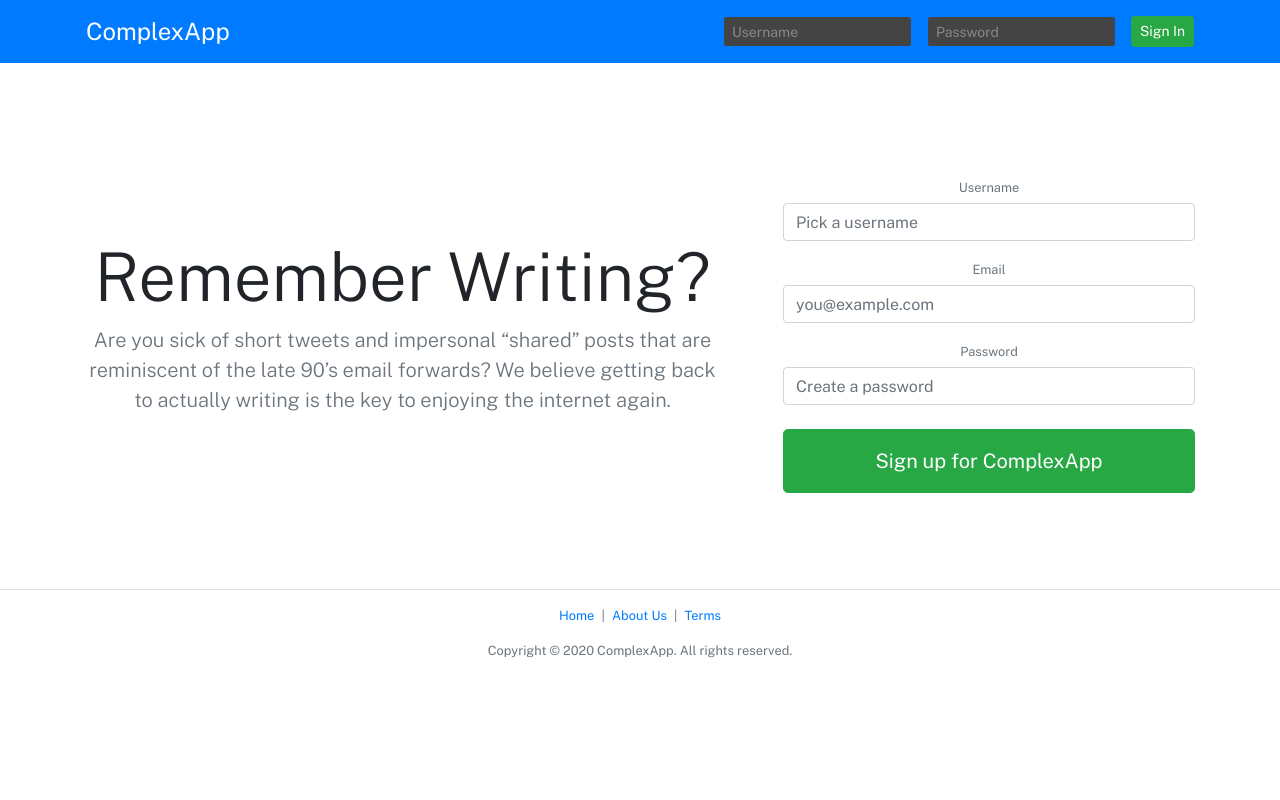
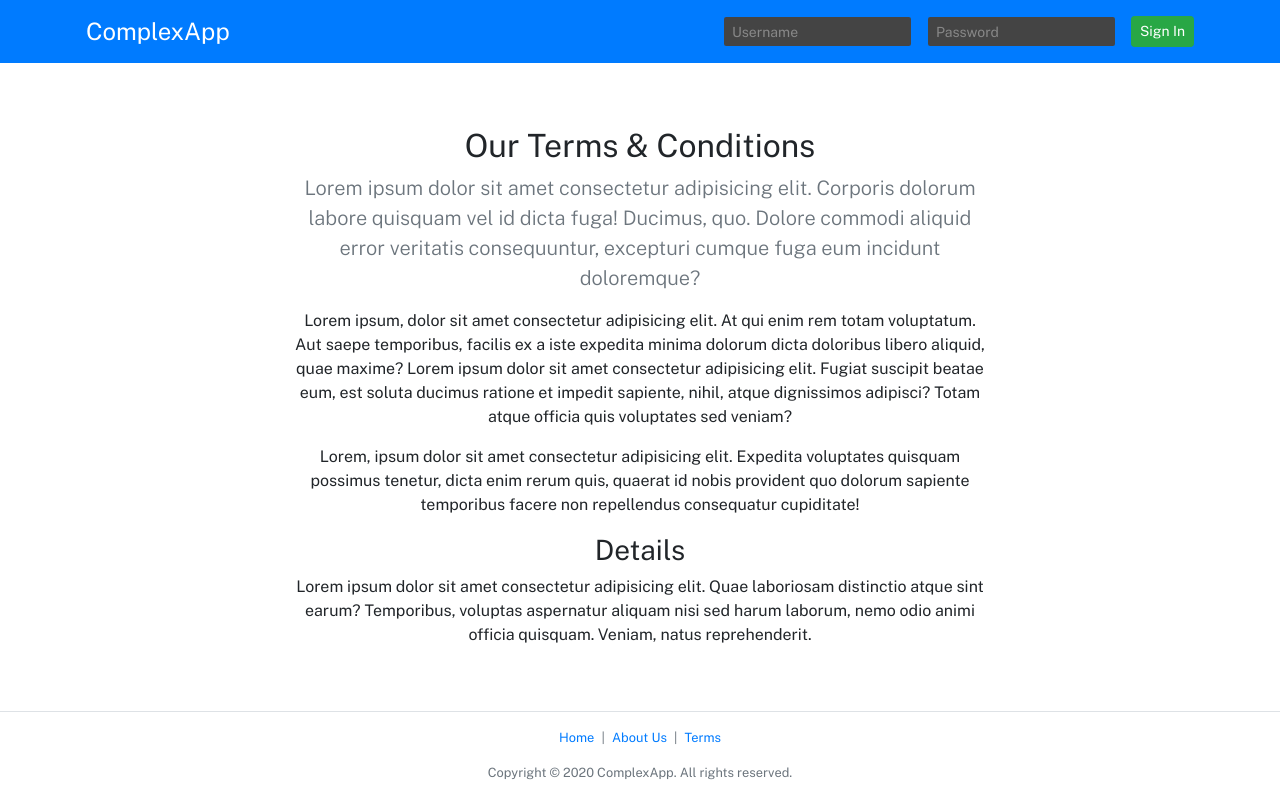
Before and after one commit to dariusz75/react-complex-app, a React (Create React App) app: page /terms in a window 1280 px wide. Built offline with nearby package versions, Linux system fonts and the light colour scheme.

Commit message:
routing implemented

```diff
--- a/package.json
+++ b/package.json
@@ -13,6 +13,7 @@
     "bootstrap": "^4.4.1",
     "react": "^16.13.1",
     "react-dom": "^16.13.1",
+    "react-router-dom": "^5.2.0",
     "react-scripts": "3.4.1",
     "typescript": "^3.7.5"
   },
@@ -36,5 +37,8 @@
       "last 1 firefox version",
       "last 1 safari version"
     ]
+  },
+  "devDependencies": {
+    "@types/react-router-dom": "^5.1.5"
   }
 }
--- a/src/App.tsx
+++ b/src/App.tsx
@@ -1,18 +1,33 @@
 import React from "react";
 import "./App.css";
+
+import { BrowserRouter, Switch, Route } from "react-router-dom";
 
 import Header from "./components/Header";
 import HomeGuest from "./components/HomeGuest";
 import Footer from "./components/Footer";
+import About from "./components/About";
+import Terms from "./components/Terms";
 
 function App() {
   return (
     <div className="App">
-      <>
+      <BrowserRouter>
         <Header />
-        <HomeGuest />
+
+        <Switch>
+          <Route path="/" exact>
+            <HomeGuest />
+          </Route>
+          <Route path="/about-us">
+            <About />
+          </Route>
+          <Route path="/terms">
+            <Terms />
+          </Route>
+        </Switch>
         <Footer />
-      </>
+      </BrowserRouter>
     </div>
   );
 }
--- /dev/null
+++ b/src/components/About.tsx
@@ -0,0 +1,31 @@
+import React from "react";
+
+const About = () => {
+  return (
+    <div className="container container--narrow py-md-5">
+      <h2>About Us</h2>
+      <p className="lead text-muted">
+        Lorem ipsum dolor sit amet consectetur adipisicing elit. Corporis
+        dolorum labore quisquam vel id dicta fuga! Ducimus, quo. Dolore commodi
+        aliquid error veritatis consequuntur, excepturi cumque fuga eum incidunt
+        doloremque?
+      </p>
+      <p>
+        Lorem ipsum, dolor sit amet consectetur adipisicing elit. At qui enim
+        rem totam voluptatum. Aut saepe temporibus, facilis ex a iste expedita
+        minima dolorum dicta doloribus libero aliquid, quae maxime? Lorem ipsum
+        dolor sit amet consectetur adipisicing elit. Fugiat suscipit beatae eum,
+        est soluta ducimus ratione et impedit sapiente, nihil, atque dignissimos
+        adipisci? Totam atque officia quis voluptates sed veniam?
+      </p>
+      <p>
+        Lorem, ipsum dolor sit amet consectetur adipisicing elit. Expedita
+        voluptates quisquam possimus tenetur, dicta enim rerum quis, quaerat id
+        nobis provident quo dolorum sapiente temporibus facere non repellendus
+        consequatur cupiditate!
+      </p>
+    </div>
+  );
+};
+
+export default About;
--- a/src/components/Footer.tsx
+++ b/src/components/Footer.tsx
@@ -1,20 +1,21 @@
 import React from "react";
+import { Link } from "react-router-dom";
 
 const Footer = () => {
   return (
     <footer className="border-top text-center small text-muted py-3">
       <p>
-        <a href="/" className="mx-1">
+        <Link to="/" className="mx-1">
           Home
-        </a>{" "}
+        </Link>{" "}
         |{" "}
-        <a className="mx-1" href="/about-us">
+        <Link className="mx-1" to="/about-us">
           About Us
-        </a>{" "}
+        </Link>{" "}
         |{" "}
-        <a className="mx-1" href="/terms">
+        <Link className="mx-1" to="/terms">
           Terms
-        </a>
+        </Link>
       </p>
       <p className="m-0">
         Copyright &copy; 2020{" "}
--- a/src/components/Header.tsx
+++ b/src/components/Header.tsx
@@ -1,13 +1,14 @@
 import React from "react";
+import { Link } from "react-router-dom";
 
 const Header = () => {
   return (
     <header className="header-bar bg-primary mb-3">
       <div className="container d-flex flex-column flex-md-row align-items-center p-3">
         <h4 className="my-0 mr-md-auto font-weight-normal">
-          <a href="/" className="text-white">
+          <Link to="/" className="text-white">
             ComplexApp
-          </a>
+          </Link>
         </h4>
         <form className="mb-0 pt-2 pt-md-0">
           <div className="row align-items-center">
--- /dev/null
+++ b/src/components/Terms.tsx
@@ -0,0 +1,38 @@
+import React from "react";
+
+const Terms = () => {
+  return (
+    <div className="container container--narrow py-md-5">
+      <h2>Our Terms &amp; Conditions</h2>
+      <p className="lead text-muted">
+        Lorem ipsum dolor sit amet consectetur adipisicing elit. Corporis
+        dolorum labore quisquam vel id dicta fuga! Ducimus, quo. Dolore commodi
+        aliquid error veritatis consequuntur, excepturi cumque fuga eum incidunt
+        doloremque?
+      </p>
+      <p>
+        Lorem ipsum, dolor sit amet consectetur adipisicing elit. At qui enim
+        rem totam voluptatum. Aut saepe temporibus, facilis ex a iste expedita
+        minima dolorum dicta doloribus libero aliquid, quae maxime? Lorem ipsum
+        dolor sit amet consectetur adipisicing elit. Fugiat suscipit beatae eum,
+        est soluta ducimus ratione et impedit sapiente, nihil, atque dignissimos
+        adipisci? Totam atque officia quis voluptates sed veniam?
+      </p>
+      <p>
+        Lorem, ipsum dolor sit amet consectetur adipisicing elit. Expedita
+        voluptates quisquam possimus tenetur, dicta enim rerum quis, quaerat id
+        nobis provident quo dolorum sapiente temporibus facere non repellendus
+        consequatur cupiditate!
+      </p>
+      <h3>Details</h3>
+      <p>
+        Lorem ipsum dolor sit amet consectetur adipisicing elit. Quae laboriosam
+        distinctio atque sint earum? Temporibus, voluptas aspernatur aliquam
+        nisi sed harum laborum, nemo odio animi officia quisquam. Veniam, natus
+        reprehenderit.
+      </p>
+    </div>
+  );
+};
+
+export default Terms;
```
Also changed, not shown: 1 other file (tests, documents, lock files or other folders).
